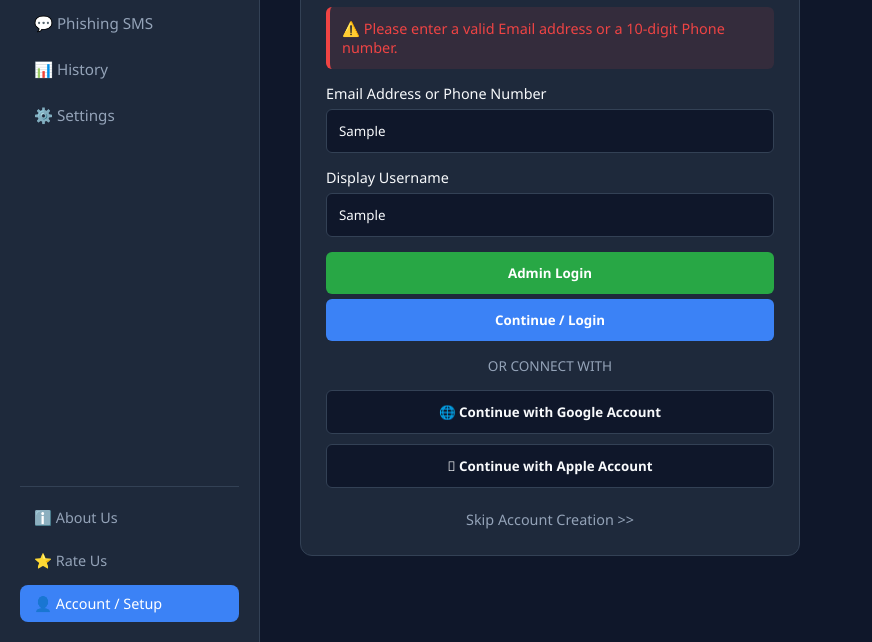
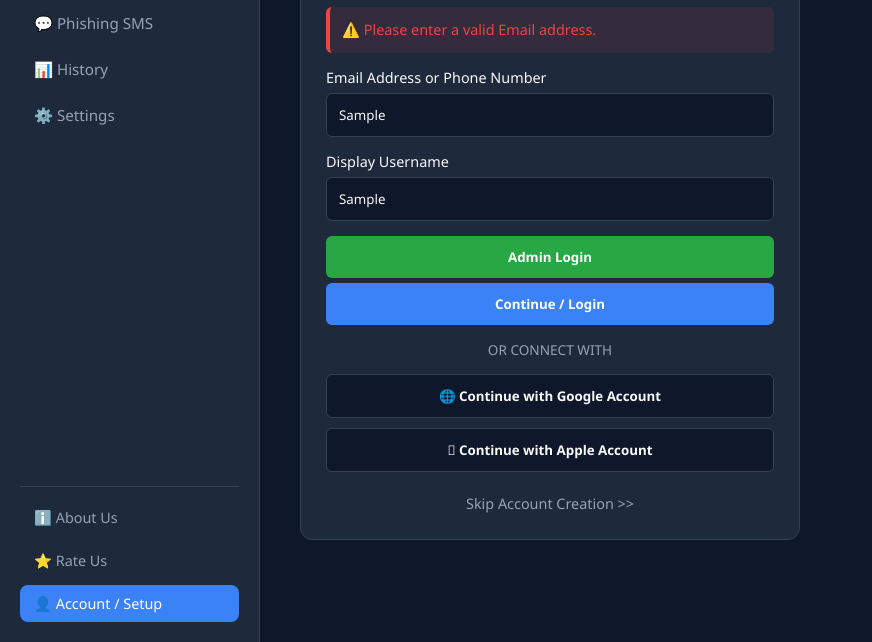
Before and after one commit to Abin2512/PhishGuard-AI---Web-Technology---Project-, a plain HTML site: page Client_Pages/account.html in a window 1280 px wide. Both pictures are taken after typing "Sample", "Sample" into the empty fields and a click on the button "Continue / Login". Shown: the part 158-800 px from the top of the page, without its empty margins (0-872 px from the left). Drawn offline with Linux system fonts and the light colour scheme.

Commit message:
Refactor account form and validation logic
Updated form attributes, added maxlength to inputs, and improved error handling logic for account submission.

```diff
--- a/Client_Pages/account.html
+++ b/Client_Pages/account.html
@@ -38,22 +38,24 @@
         </div>
 
         <div class="form-card">
-            <form onsubmit="handleAccountSubmit(event)">
+            <form id="accountForm" onsubmit="handleAccountSubmit(event)" novalidate>
 
                 <!-- Error Message Box -->
-                <div id="errorBox" style="display: none; background: rgba(239, 68, 68, 0.1); border-left: 4px solid var(--danger-color); color: var(--danger-color); padding: 12px; border-radius: 6px; margin-bottom: 15px; font-weight: 500; font-size: 0.9rem;">
+                <div id="errorBox" style="display: none; background: rgba(239, 68, 68, 0.1); border-left: 4px solid var(--danger-color); color: var(--danger-color); padding: 12px; border-radius: 6px; margin-bottom: 15px; font-weight: 500; font-size: 0.9rem; line-height: 1.5;">
                 </div>
 
                 <div class="form-group">
                     <label for="userIdentifier">Email Address or Phone Number</label>
-                    <input type="text" id="userIdentifier" placeholder="e.g., student@marwadi.edu or 9876543210" required>
+                    <input type="text" id="userIdentifier" placeholder="e.g., student@marwadi.edu or 9876543210" maxlength="50" required>
                 </div>
                 <div class="form-group">
                     <label for="profileName">Display Username</label>
-                    <input type="text" id="profileName" placeholder="e.g., Abin Samuel" required>
+                    <input type="text" id="profileName" placeholder="e.g., Abin Samuel" maxlength="30" required>
                 </div>
-                <!-- Admin Login Button Updated Here with type="button" and correct relative path -->
-                <button type="button" class="social-btn" style="background-color: #28a745; border: none; border-radius: 6px;"><a href="../Admin_Pages/admin-login.html" style="color: white; text-decoration: none; display: block; width: 100%;">Admin Login</a></button>
+
+                <!-- Admin Login Button -->
+                <button type="button" class="social-btn" style="background-color: #28a745; border: none; border-radius: 6px; color: white;" onclick="window.location.href='../Admin_Pages/admin-login.html'">Admin Login</button>
+
                 <button type="submit" class="form-btn">Continue / Login</button>
             </form>
 
@@ -83,26 +85,66 @@
             const profileName = document.getElementById('profileName').value.trim();
             const errorBox = document.getElementById('errorBox');
 
-            // Reset error box at every new submit attempt
+            // Reset error box
             errorBox.style.display = 'none';
-            errorBox.innerText = '';
+            errorBox.innerHTML = '';
 
-            const emailPattern = /^[^\s@]+@[^\s@]+\.[^\s@]+$/;
-            const phonePattern = /^\d{10}$/;
+            let errors = [];
 
-            if (!emailPattern.test(identifier) && !phonePattern.test(identifier)) {
-                errorBox.innerText = "⚠️ Please enter a valid Email address or a 10-digit Phone number.";
-                errorBox.style.display = 'block';
-                return; // Stop execution here if error
+            // --- 1. Identifier (Email / Phone) Validation ---
+            if (!identifier) {
+                errors.push("⚠️ Email or Phone Number is required.");
+            } else {
+                // Check if it contains only numbers (Phone number check)
+                const isNumeric = /^\d+$/.test(identifier);
+
+                if (isNumeric) {
+                    if (identifier.length !== 10) {
+                        errors.push("⚠️ Phone number must be exactly 10 digits.");
+                    } else if (!/^[6-9]\d{9}$/.test(identifier)) {
+                        errors.push("⚠️ Enter a valid Indian mobile number (Starting with 6-9).");
+                    }
+                } else {
+                    // Strict Email Validation
+                    const emailPattern = /^[a-zA-Z0-9._%+-]+@[a-zA-Z0-9.-]+\.[a-zA-Z]{2,}$/;
+                    if (!emailPattern.test(identifier)) {
+                        errors.push("⚠️ Please enter a valid Email address.");
+                    }
+                }
             }
 
-            if (profileName === "") {
-                errorBox.innerText = "⚠️ Display username cannot be empty.";
-                errorBox.style.display = 'block';
-                return;
+            // --- 2. Profile Name Validation ---
+            if (!profileName) {
+                errors.push("⚠️ Display username cannot be empty.");
+            } else {
+                if (profileName.length < 3) {
+                    errors.push("⚠️ Username must be at least 3 characters long.");
+                }
+                if (profileName.length > 30) {
+                    errors.push("⚠️ Username cannot exceed 30 characters.");
+                }
+
+                // Only alphabets and spaces allowed
+                const namePattern = /^[a-zA-Z\s]+$/;
+                if (!namePattern.test(profileName)) {
+                    errors.push("⚠️ Username can only contain alphabets (No numbers or special characters).");
+                }
+
+                // Check for multiple consecutive spaces
+                if (/\s{2,}/.test(profileName)) {
+                    errors.push("⚠️ Username cannot contain multiple spaces together.");
+                }
             }
 
-            // Success Execution
+            // --- 3. Show Errors if any ---
+            if (errors.length > 0) {
+                // Display all errors separated by line breaks
+                errorBox.innerHTML = errors.join('<br>');
+                errorBox.style.display = 'block';
+                return; // Stop execution here
+            }
+
+            // --- Success Execution ---
             localStorage.setItem('accountIdentifier', identifier);
             localStorage.setItem('accountName', profileName);
             alert("Account configured successfully!");
```
